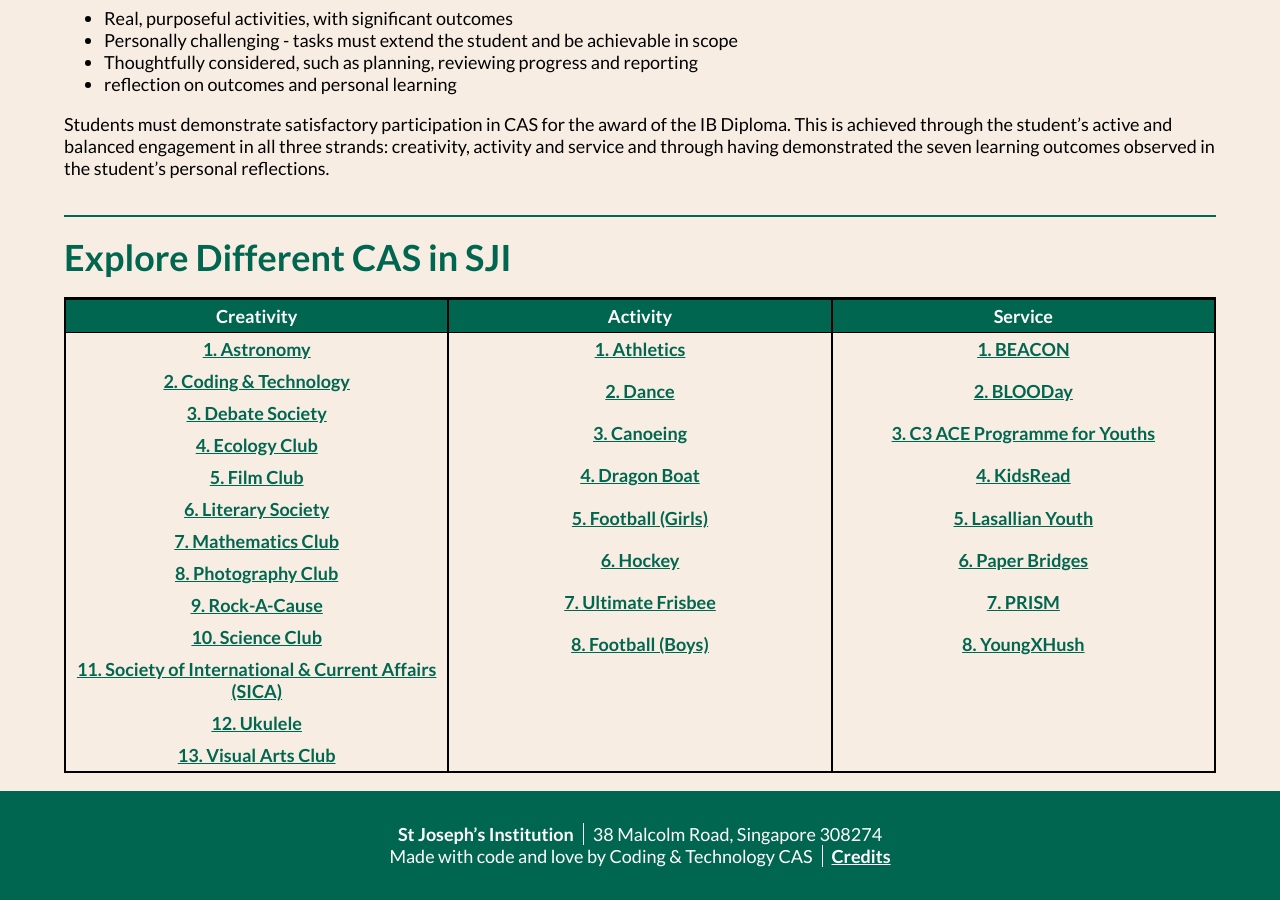
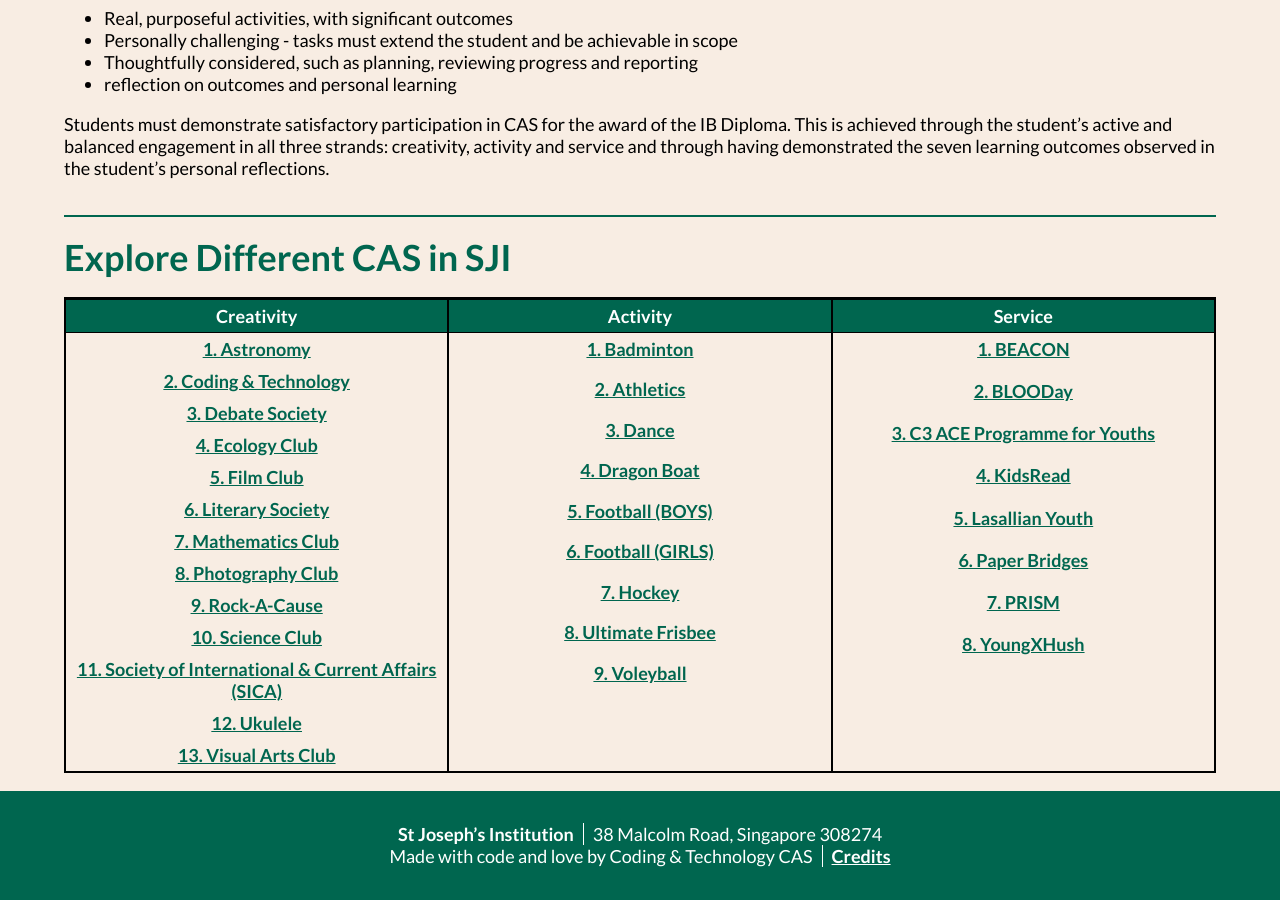
Before and after one commit to SJICodingCAS/ib-open-house, a Jekyll site: the page built from cas/index.markdown, in a window 1280 px wide and 900 px high, scrolled down 683 px. Built offline with Jekyll 4.4.1, drawn with Linux system fonts in a browser that asks for light colours; some web fonts are replaced.

Commit message:
"CAS updated and completed!"

```diff
--- a/_layouts/cas-strand.html
+++ b/_layouts/cas-strand.html
@@ -82,7 +82,7 @@
         {% assign data = site.data.service %}
     {% endif %}
     <h1>Table of Content</h1>
-    <div class="CAS-specific-table">
+    <div id="table-of-content" class="CAS-specific-table">
         <div class="CAS-specific-table-head">{{ page.cas-strand }}</div>
         <div class="CAS-specific-table-row">
             {% for row in data %}
--- a/cas/index.markdown
+++ b/cas/index.markdown
@@ -21,15 +21,15 @@
         - "<a href='/cas/creativity'>13. Visual Arts Club</a>"
     - heading: "Activity"
       cell:
-        - "<a href='/cas/activity'>1. Athletics</a>"
-        - "<a href='/cas/activity'>2. Dance</a>"
-        - "<a href='/cas/activity'>3. Canoeing</a>"
+        - "<a href='/cas/activity'>1. Badminton</a>"
+        - "<a href='/cas/activity'>2. Athletics</a>"
+        - "<a href='/cas/activity'>3. Dance</a>"
         - "<a href='/cas/activity'>4. Dragon Boat</a>"
-        - "<a href='/cas/activity'>5. Football (Girls)</a>"
-        - "<a href='/cas/activity'>6. Hockey</a>"
-        - "<a href='/cas/activity'>7. Ultimate Frisbee</a>"
-        - "<a href='/cas/activity'>8. Football (Boys)</a>"
-        - ""
+        - "<a href='/cas/activity'>5. Football (BOYS)</a>"
+        - "<a href='/cas/activity'>6. Football (GIRLS)</a>"
+        - "<a href='/cas/activity'>7. Hockey</a>"
+        - "<a href='/cas/activity'>8. Ultimate Frisbee</a>"
+        - "<a href='/cas/activity'>9. Voleyball</a>"
         - ""
         - ""
         - ""
```
Also changed, not shown: other parts of _layouts/cas-strand.html (+1 -0 lines), _data/activity.csv (+11 -11 lines).
